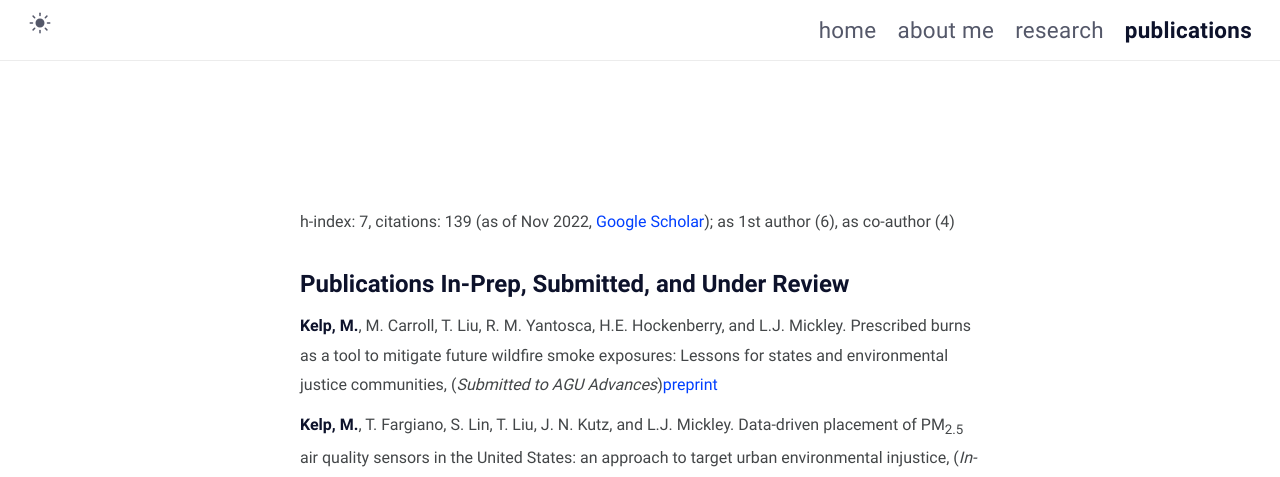
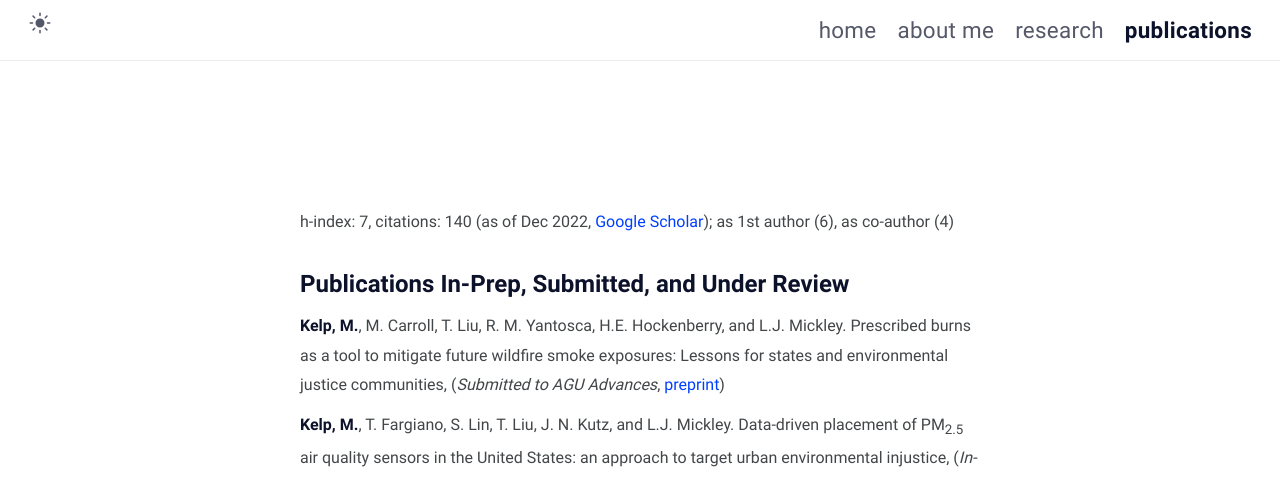
Before and after one commit to mkelp/mkelp.github.io, a Jekyll site: the page built from publications.md, in a window 1280 px wide and 900 px high. Shown: the top 477 px of the window. Built offline with Jekyll 4.4.1, drawn with Linux system fonts in a browser that asks for light colours.

Commit message:
Dec commit2

```diff
--- a/publications.md
+++ b/publications.md
@@ -6,12 +6,12 @@ excerpt: Makoto Kelp publications
 comments: false
 ---
 
-h-index: 7, citations: 139 (as of Nov 2022, [Google Scholar](https://scholar.google.com/citations?user=jW7E7XAAAAAJ&hl=en)); as 1st author (6), as co-author (4)
+h-index: 7, citations: 140 (as of Dec 2022, [Google Scholar](https://scholar.google.com/citations?user=jW7E7XAAAAAJ&hl=en)); as 1st author (6), as co-author (4)
 
 <!-- ## Submitted and Under Review -->
 # Publications In-Prep, Submitted, and Under Review
 
-**Kelp, M.**, M. Carroll, T. Liu, R. M. Yantosca, H.E. Hockenberry, and L.J. Mickley. Prescribed burns as a tool to mitigate future wildfire smoke exposures: Lessons for states and environmental justice communities, (*Submitted to AGU Advances*)[preprint](https://eartharxiv.org/repository/view/4767/)
+**Kelp, M.**, M. Carroll, T. Liu, R. M. Yantosca, H.E. Hockenberry, and L.J. Mickley. Prescribed burns as a tool to mitigate future wildfire smoke exposures: Lessons for states and environmental justice communities, (*Submitted to AGU Advances*, [preprint](https://eartharxiv.org/repository/view/4767/))
 
 **Kelp, M.**, T. Fargiano, S. Lin, T. Liu, J. N. Kutz, and L.J. Mickley. Data-driven placement of PM<sub>2.5</sub>
 air quality sensors in the United States: an approach to target urban environmental injustice, (*In-prep*)
```
Also changed, not shown: research.md (+1 -1 lines).
